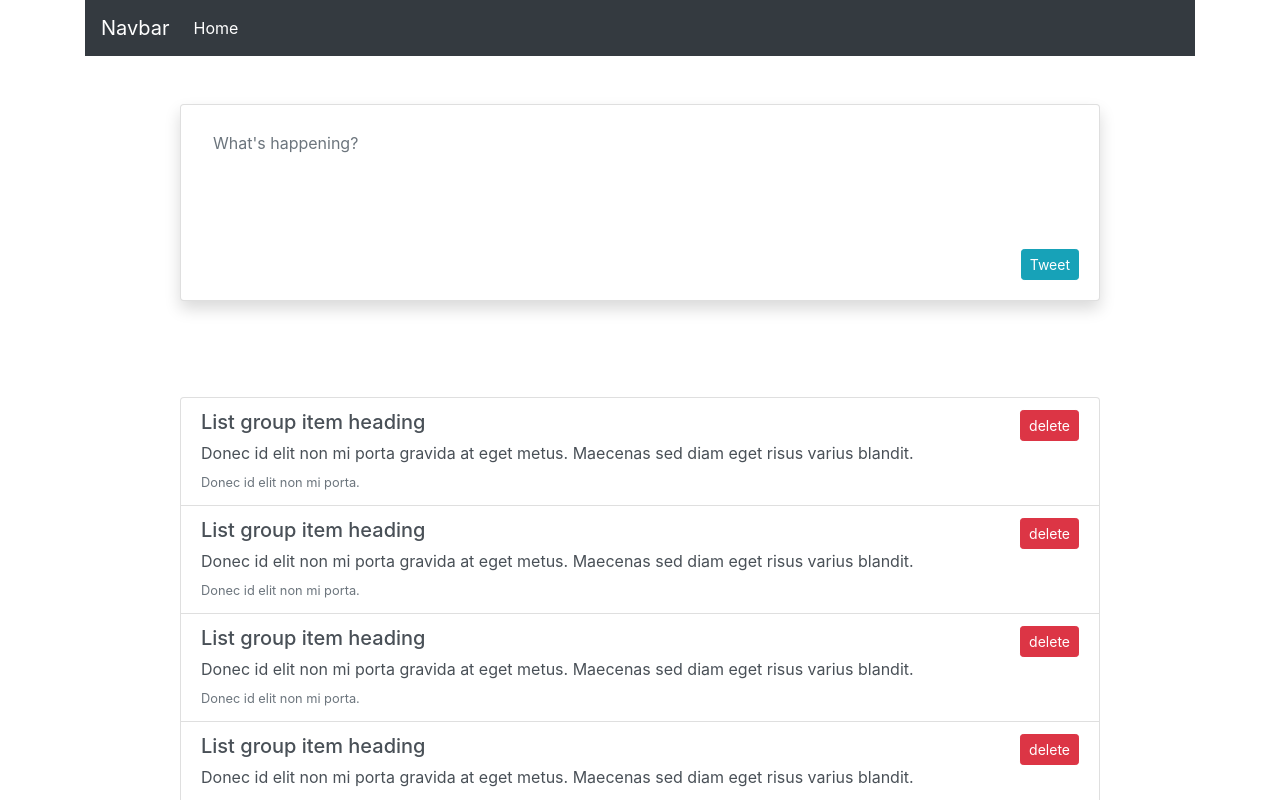
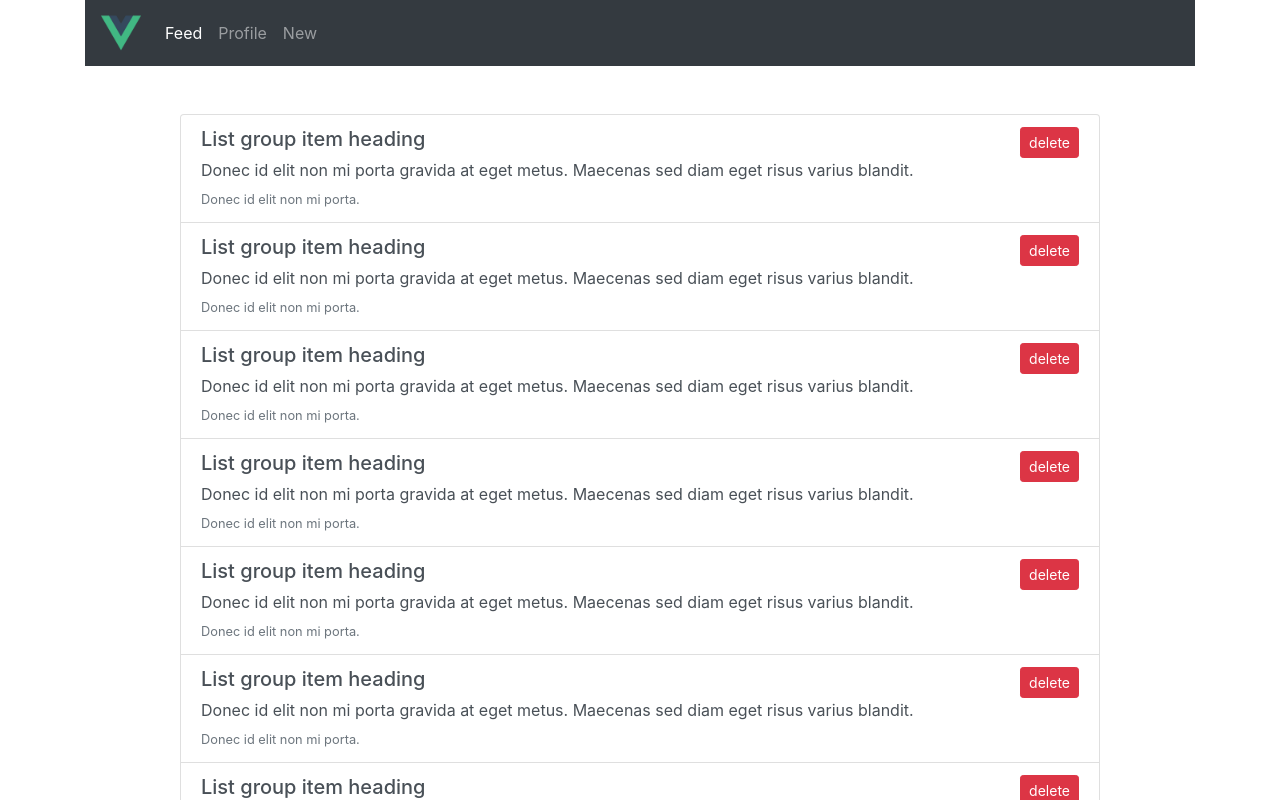
Before and after one commit to nejdetkadir/your-tweets, a Vue app: page / in a window 1280 px wide. Shown: the top 800 px of the page. Built offline with nearby package versions, Linux system fonts and the light colour scheme.

Commit message:
Import vue router

```diff
--- a/package.json
+++ b/package.json
@@ -12,11 +12,13 @@
     "core-js": "^3.6.5",
     "jquery": "^3.5.1",
     "popper.js": "^1.16.1",
-    "vue": "^2.6.11"
+    "vue": "^2.6.11",
+    "vue-router": "^3.2.0"
   },
   "devDependencies": {
     "@vue/cli-plugin-babel": "~4.5.0",
     "@vue/cli-plugin-eslint": "~4.5.0",
+    "@vue/cli-plugin-router": "^4.5.8",
     "@vue/cli-service": "~4.5.0",
     "babel-eslint": "^10.1.0",
     "eslint": "^6.7.2",
--- a/src/App.vue
+++ b/src/App.vue
@@ -1,26 +1,19 @@
 <template>
   <div class="container mb-5">
     <Header></Header>
-    <Form></Form>
-    <TweetList></TweetList>
+    <router-view/>
   </div>
 </template>
 
 <script>
-  import Header from "@/components/Header";
-  import Form from "@/components/Form";
-  import TweetList from "@/components/TweetList";
-
+  import Header from "@/components/shared/Header";
   export default {
     name: 'App',
     components: {
       Header,
-      Form,
-      TweetList
     }
   }
 </script>
 
 <style>
-
 </style>
--- a/src/components/Header.vue
+++ /dev/null
@@ -1,25 +0,0 @@
-<template>
-  <nav class="navbar navbar-expand-lg navbar-dark bg-dark">
-    <a class="navbar-brand" href="#">Navbar</a>
-    <button class="navbar-toggler" type="button" data-toggle="collapse" data-target="#navbarSupportedContent" aria-controls="navbarSupportedContent" aria-expanded="false" aria-label="Toggle navigation">
-      <span class="navbar-toggler-icon"></span>
-    </button>
-    <div class="collapse navbar-collapse" id="navbarSupportedContent">
-      <ul class="navbar-nav mr-auto">
-        <li class="nav-item active">
-          <a class="nav-link" href="#">Home</a>
-        </li>
-      </ul>
-    </div>
-  </nav>
-</template>
-
-<script>
-export default {
-name: "Header"
-}
-</script>
-
-<style scoped>
-
-</style>
--- /dev/null
+++ b/src/components/shared/Header.vue
@@ -0,0 +1,31 @@
+<template>
+  <nav class="navbar navbar-expand-lg navbar-dark bg-dark">
+    <router-link to="/" tag="a" class="navbar-brand"><img src="../../assets/logo.png" height="40"></router-link>
+    <button class="navbar-toggler" type="button" data-toggle="collapse" data-target="#navbarSupportedContent" aria-controls="navbarSupportedContent" aria-expanded="false" aria-label="Toggle navigation">
+      <span class="navbar-toggler-icon"></span>
+    </button>
+    <div class="collapse navbar-collapse" id="navbarSupportedContent">
+      <ul class="navbar-nav mr-auto">
+        <router-link tag="li" class="nav-item" active-class="active" to="/">
+          <a class="nav-link">Feed</a>
+        </router-link>
+        <router-link tag="li" class="nav-item" active-class="active" to="/profile">
+          <a class="nav-link">Profile</a>
+        </router-link>
+        <router-link tag="li" class="nav-item" active-class="active" to="/new">
+          <a class="nav-link">New</a>
+        </router-link>
+      </ul>
+    </div>
+  </nav>
+</template>
+
+<script>
+  export default {
+    name: "Header"
+  }
+</script>
+
+<style scoped>
+
+</style>
--- a/src/main.js
+++ b/src/main.js
@@ -4,9 +4,11 @@ import App from './App.vue'
 // bootstrap
 import "bootstrap"
 import "bootstrap/dist/css/bootstrap.min.css"
+import router from './router'
 
 Vue.config.productionTip = false
 
 new Vue({
-  render: h => h(App),
+  router,
+  render: h => h(App)
 }).$mount('#app')
--- /dev/null
+++ b/src/router/index.js
@@ -0,0 +1,32 @@
+import Vue from 'vue'
+import VueRouter from 'vue-router'
+import TweetList from "@/components/TweetList";
+import Form from "@/components/Form";
+
+Vue.use(VueRouter)
+
+const routes = [
+  {
+    path: '/',
+    name: 'Feed',
+    component: TweetList
+  },
+  {
+    path: '/new',
+    name: 'New',
+    component: Form
+  },
+  {
+    path: '/profile',
+    name: 'Profile',
+    component: TweetList
+  }
+]
+
+const router = new VueRouter({
+  mode: 'history',
+  base: process.env.BASE_URL,
+  routes
+})
+
+export default router
```
Also changed, not shown: 1 other file (tests, documents, lock files or other folders).
